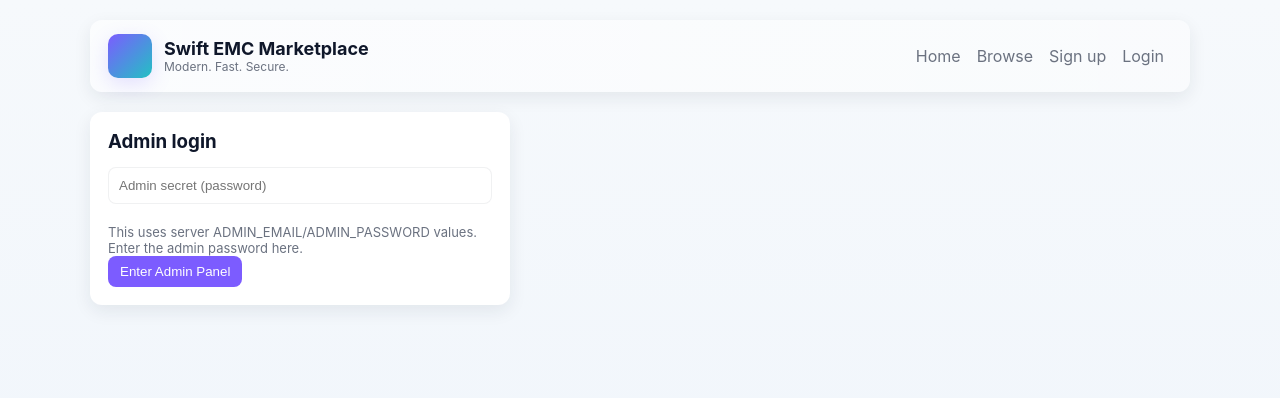
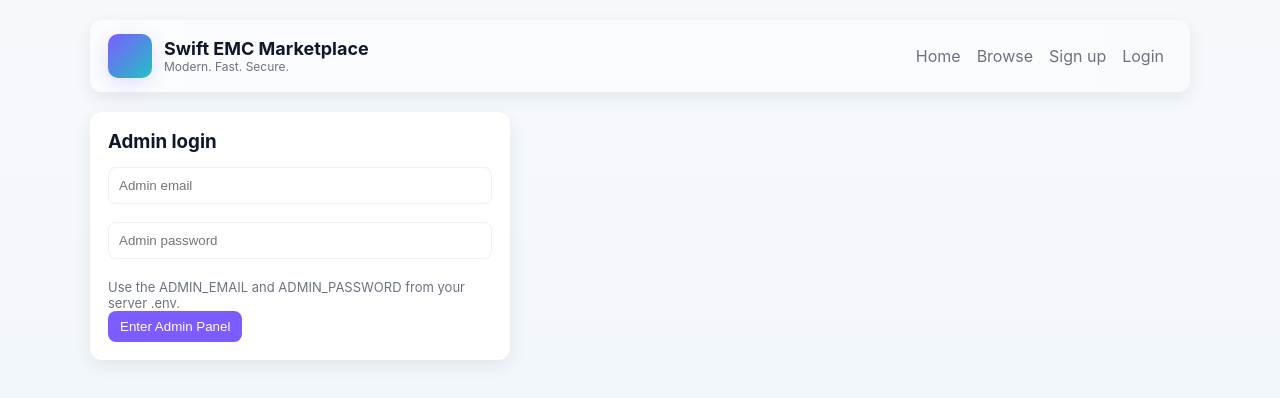
Before and after one commit to Emmymoks/swift-emc-marketplace, a React (Vite) app in the folder frontend/: page /admin-login in a window 1280 px wide. Shown: the top 398 px of the page. Built offline with nearby package versions, Linux system fonts and the light colour scheme.

Commit message:
Update AdminLogin.jsx

```diff
--- a/frontend/src/pages/AdminLogin.jsx
+++ b/frontend/src/pages/AdminLogin.jsx
@@ -3,6 +3,7 @@ import axios from 'axios'
 import { useNavigate } from 'react-router-dom'
 
 export default function AdminLogin(){
+  const [email, setEmail] = useState('')
   const [secret, setSecret] = useState('')
   const [loading, setLoading] = useState(false)
   const nav = useNavigate()
@@ -10,9 +11,10 @@ export default function AdminLogin(){
   async function submit(e){
     e.preventDefault(); setLoading(true);
     try{
-      const res = await axios.post((import.meta.env.VITE_API_URL||'http://localhost:5000') + '/api/admin/login', { password: secret });
+      const res = await axios.post((import.meta.env.VITE_API_URL||'http://localhost:5000') + '/api/admin/login', { email, password: secret });
       // store secret temporarily in sessionStorage for admin panel actions
       sessionStorage.setItem('admin_secret', res.data.secret || secret)
+      window.dispatchEvent(new Event('adminChange'));
       nav('/Adminpanel')
     }catch(err){ alert('Invalid admin secret'); }
     setLoading(false);
@@ -21,8 +23,9 @@ export default function AdminLogin(){
   return (
     <form onSubmit={submit} className="page" style={{maxWidth:420}}>
       <h3>Admin login</h3>
-      <input placeholder="Admin secret (password)" type="password" value={secret} onChange={e=>setSecret(e.target.value)} required/>
-      <div style={{marginTop:8,fontSize:13}} className="muted">This uses server ADMIN_EMAIL/ADMIN_PASSWORD values. Enter the admin password here.</div>
+      <input placeholder="Admin email" type="email" value={email} onChange={e=>setEmail(e.target.value)} required/>
+      <input placeholder="Admin password" type="password" value={secret} onChange={e=>setSecret(e.target.value)} required/>
+      <div style={{marginTop:8,fontSize:13}} className="muted">Use the ADMIN_EMAIL and ADMIN_PASSWORD from your server .env.</div>
       <button className="btn" type="submit" disabled={loading}>{loading? 'Signing in...':'Enter Admin Panel'}</button>
     </form>
   )
```
